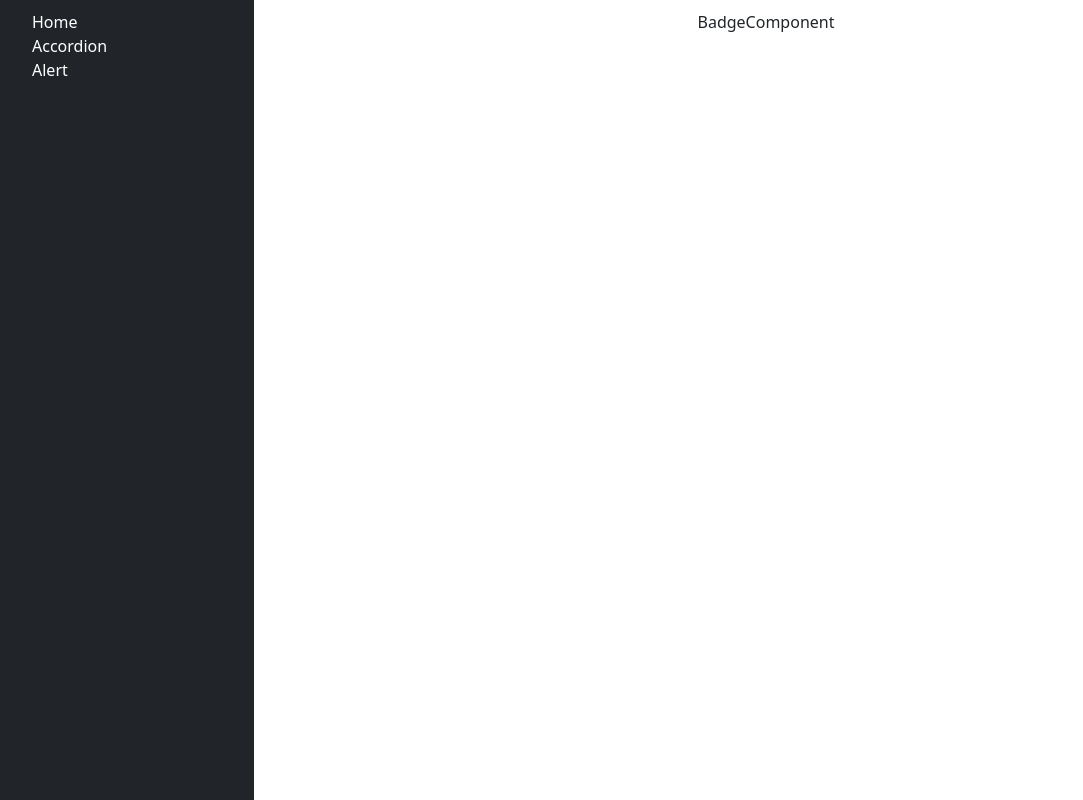
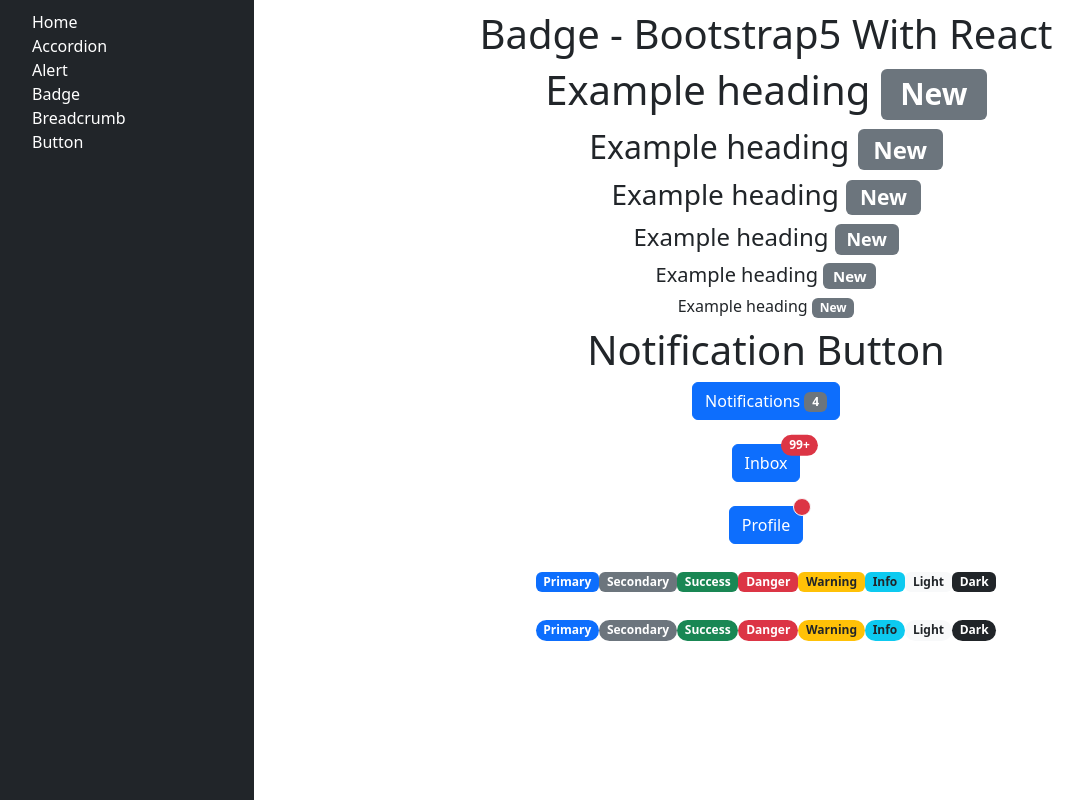
Before and after one commit to codinggyan/react-with-bootstrap5-components, a React (Create React App) app: page /badge in a window 1280 px wide. Shown: the whole page, without its empty margins (2-1085 px from the left). Built offline with nearby package versions, Linux system fonts and the light colour scheme.

Commit message:
component

```diff
--- a/src/Components/Badge/BadgeComponent.js
+++ b/src/Components/Badge/BadgeComponent.js
@@ -1,7 +1,73 @@
-import React from 'react'
+import React from "react";
 
 export default function BadgeComponent() {
   return (
-    <div>BadgeComponent</div>
-  )
+    <div className="container">
+      <h1>Badge - Bootstrap5 With React</h1>
+      <h1>
+        Example heading <span className="badge bg-secondary">New</span>
+      </h1>
+      <h2>
+        Example heading <span className="badge bg-secondary">New</span>
+      </h2>
+      <h3>
+        Example heading <span className="badge bg-secondary">New</span>
+      </h3>
+      <h4>
+        Example heading <span className="badge bg-secondary">New</span>
+      </h4>
+      <h5>
+        Example heading <span className="badge bg-secondary">New</span>
+      </h5>
+      <h6>
+        Example heading <span className="badge bg-secondary">New</span>
+      </h6>
+
+      <h1> Notification Button</h1>
+      <button type="button" className="btn btn-primary">
+        Notifications <span className="badge bg-secondary">4</span>
+      </button>
+
+      <div className="pt-4">
+        <button type="button" className="btn btn-primary position-relative">
+          Inbox
+          <span className="position-absolute top-0 start-100 translate-middle badge rounded-pill bg-danger">
+            99+
+            <span className="visually-hidden">unread messages</span>
+          </span>
+        </button>
+      </div>
+
+      <div className="pt-4">
+        <button type="button" className="btn btn-primary position-relative">
+          Profile
+          <span className="position-absolute top-0 start-100 translate-middle p-2 bg-danger border border-light rounded-circle">
+            <span className="visually-hidden">New alerts</span>
+          </span>
+        </button>
+      </div>
+
+      <div className="pt-4">
+        <span className="badge bg-primary">Primary</span>
+        <span className="badge bg-secondary">Secondary</span>
+        <span className="badge bg-success">Success</span>
+        <span className="badge bg-danger">Danger</span>
+        <span className="badge bg-warning text-dark">Warning</span>
+        <span className="badge bg-info text-dark">Info</span>
+        <span className="badge bg-light text-dark">Light</span>
+        <span className="badge bg-dark">Dark</span>
+      </div>
+
+      <div className="pt-4">
+        <span className="badge rounded-pill bg-primary">Primary</span>
+        <span className="badge rounded-pill bg-secondary">Secondary</span>
+        <span className="badge rounded-pill bg-success">Success</span>
+        <span className="badge rounded-pill bg-danger">Danger</span>
+        <span className="badge rounded-pill bg-warning text-dark">Warning</span>
+        <span className="badge rounded-pill bg-info text-dark">Info</span>
+        <span className="badge rounded-pill bg-light text-dark">Light</span>
+        <span className="badge rounded-pill bg-dark">Dark</span>
+      </div>
+    </div>
+  );
 }
--- /dev/null
+++ b/src/Components/Breadcrumb/BreadCrumbComponent.js
@@ -0,0 +1,7 @@
+import React from 'react'
+
+export default function BreadCrumbComponent() {
+  return (
+    <div>BreadCrumbComponent</div>
+  )
+}
--- /dev/null
+++ b/src/Components/Breadcrumb/index.js
@@ -0,0 +1 @@
+export  {default as BreadCrumbComponent} from './BreadCrumbComponent'
--- /dev/null
+++ b/src/Components/Buttons/ButtonComponent.js
@@ -0,0 +1,7 @@
+import React from 'react'
+
+export default function ButtonComponent() {
+  return (
+    <div>ButtonComponent</div>
+  )
+}
--- /dev/null
+++ b/src/Components/Buttons/index.js
@@ -0,0 +1 @@
+export  {default as ButtonComponent} from './ButtonComponent'
--- a/src/Components/Sidebar/SidebarComponent.js
+++ b/src/Components/Sidebar/SidebarComponent.js
@@ -21,6 +21,15 @@
         <li>
           <Link className="text-white text-decoration-none d-flex px-sm-4 px-0 justify-content-start" to="/alert">Alert</Link>
         </li>
+        <li>
+          <Link className="text-white text-decoration-none d-flex px-sm-4 px-0 justify-content-start" to="/badge">Badge</Link>
+        </li>
+        <li>
+          <Link className="text-white text-decoration-none d-flex px-sm-4 px-0 justify-content-start" to="/breadcrumb">Breadcrumb</Link>
+        </li>
+        <li>
+          <Link className="text-white text-decoration-none d-flex px-sm-4 px-0 justify-content-start" to="/button">Button</Link>
+        </li>
       </ul>
     </div>
   );
--- a/src/Navigations/Navigations.js
+++ b/src/Navigations/Navigations.js
@@ -8,6 +8,8 @@
 import { AccordionComponent } from "../Components/Accordion";
 import { BadgeComponent } from "../Components/Badge";
 import { AlertComponent } from "../Components/Alert";
+import { BreadCrumbComponent } from "../Components/Breadcrumb";
+import { ButtonComponent } from "../Components/Buttons";
 
 
 const Navigations = () => {
@@ -20,6 +22,8 @@
             <Route path="/accordion" component={AccordionComponent} />
             <Route path="/alert" component={AlertComponent} />
             <Route path="/badge" component={BadgeComponent} />
+            <Route path="/breadcrumb" component={BreadCrumbComponent} />
+            <Route path="/button" component={ButtonComponent} />
           </Switch>
         </div>
       </Router>
```
